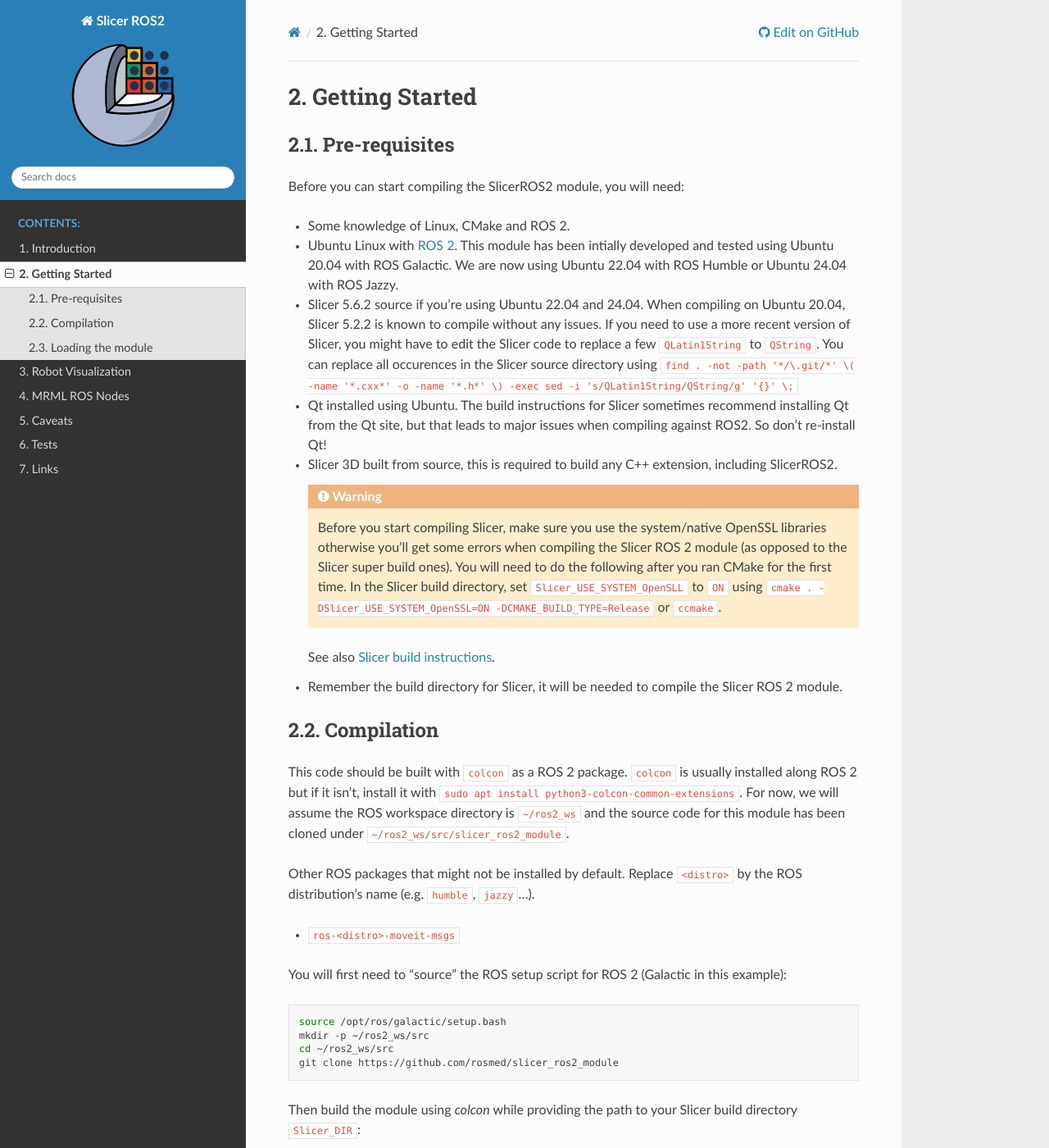
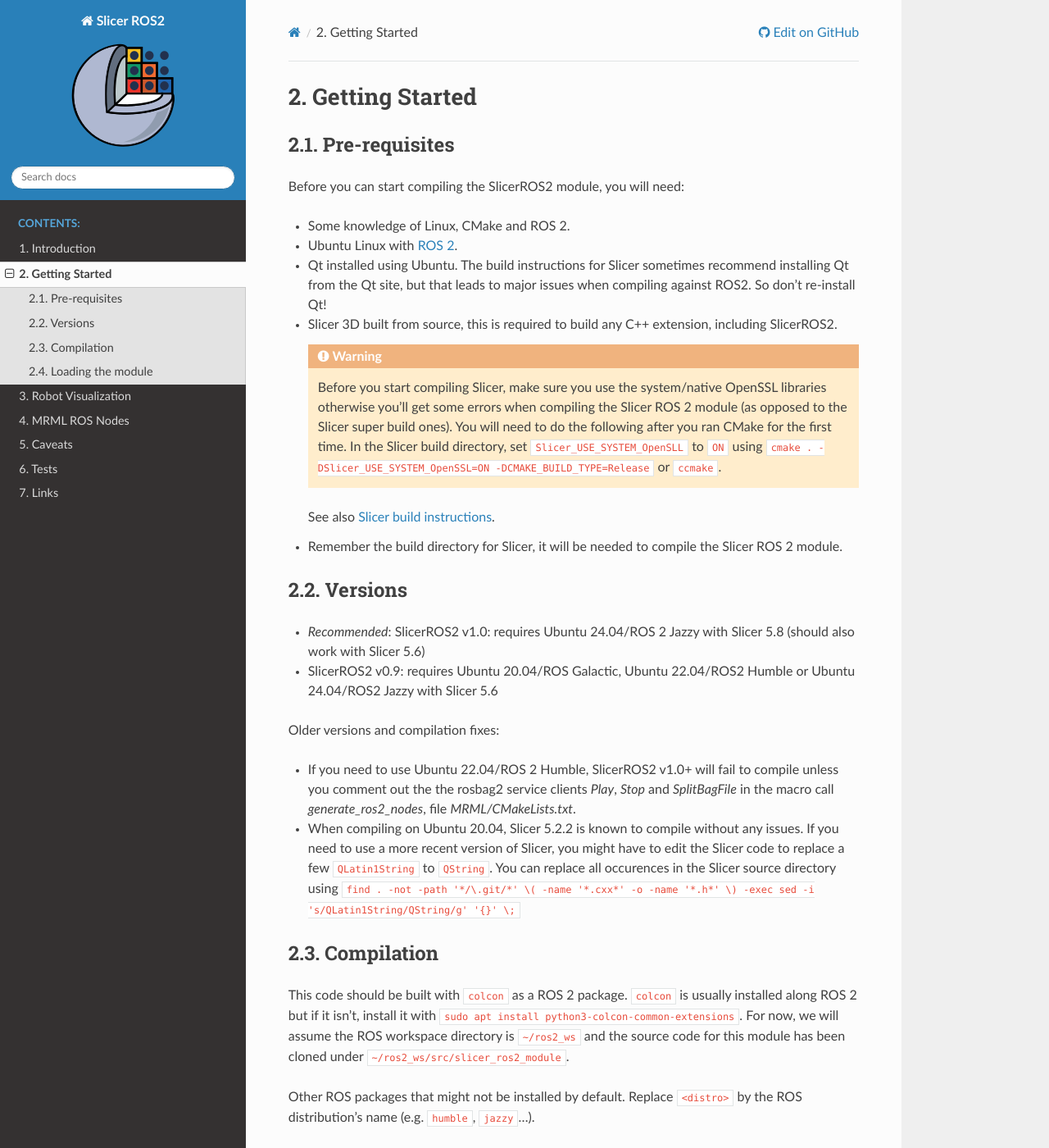
Before and after one commit to rosmed/slicer_ros2_module, a Sphinx documentation site: the page built from docs/pages/getting-started.rst, in a window 1280 px wide and 1400 px high. Shown: the whole window at 82% size. Built offline with Sphinx 7.4.7 and the Read the Docs theme 3.1.0, drawn with Linux system fonts in a browser that asks for light colours.

Commit message:
updated doc for issue #82

```diff
--- a/docs/pages/getting-started.rst
+++ b/docs/pages/getting-started.rst
@@ -11,19 +11,7 @@
 
 * Some knowledge of Linux, CMake and ROS 2.
 
-* Ubuntu Linux with `ROS 2 <https://www.ros.org>`_.  This module has
-  been intially developed and tested using Ubuntu 20.04 with ROS
-  Galactic.  We are now using Ubuntu 22.04 with ROS Humble or Ubuntu
-  24.04 with ROS Jazzy.
-
-* Slicer 5.6.2 source if you're using Ubuntu 22.04 and 24.04. When
-  compiling on Ubuntu 20.04, Slicer 5.2.2 is known to compile without
-  any issues.  If you need to use a more recent version of Slicer, you
-  might have to edit the Slicer code to replace a few
-  ``QLatin1String`` to ``QString``.  You can replace all occurences in
-  the Slicer source directory using ``find . -not -path '*/\.git/*'
-  \( -name '*.cxx*' -o -name '*.h*' \) -exec sed -i
-  's/QLatin1String/QString/g' '{}' \;``
+* Ubuntu Linux with `ROS 2 <https://www.ros.org>`_.
 
 * Qt installed using Ubuntu.  The build instructions for Slicer
   sometimes recommend installing Qt from the Qt site, but that leads
@@ -48,6 +36,32 @@
 
 * Remember the build directory for Slicer, it will be needed to
   compile the Slicer ROS 2 module.
+
+========
+Versions
+========
+
+* *Recommended*: SlicerROS2 v1.0: requires Ubuntu 24.04/ROS 2 Jazzy
+  with Slicer 5.8 (should also work with Slicer 5.6)
+
+* SlicerROS2 v0.9: requires Ubuntu 20.04/ROS Galactic, Ubuntu
+  22.04/ROS2 Humble or Ubuntu 24.04/ROS2 Jazzy with Slicer 5.6
+
+Older versions and compilation fixes:
+
+* If you need to use Ubuntu 22.04/ROS 2 Humble, SlicerROS2 v1.0+ will
+  fail to compile unless you comment out the the rosbag2 service
+  clients `Play`, `Stop` and `SplitBagFile` in the macro call
+  `generate_ros2_nodes`, file `MRML/CMakeLists.txt`.
+
+* When compiling on Ubuntu 20.04, Slicer 5.2.2 is known to compile
+  without any issues.  If you need to use a more recent version of
+  Slicer, you might have to edit the Slicer code to replace a few
+  ``QLatin1String`` to ``QString``.  You can replace all occurences in
+  the Slicer source directory using ``find . -not -path '*/\.git/*'
+  \( -name '*.cxx*' -o -name '*.h*' \) -exec sed -i
+  's/QLatin1String/QString/g' '{}' \;``
+
 
 ===========
 Compilation
```
